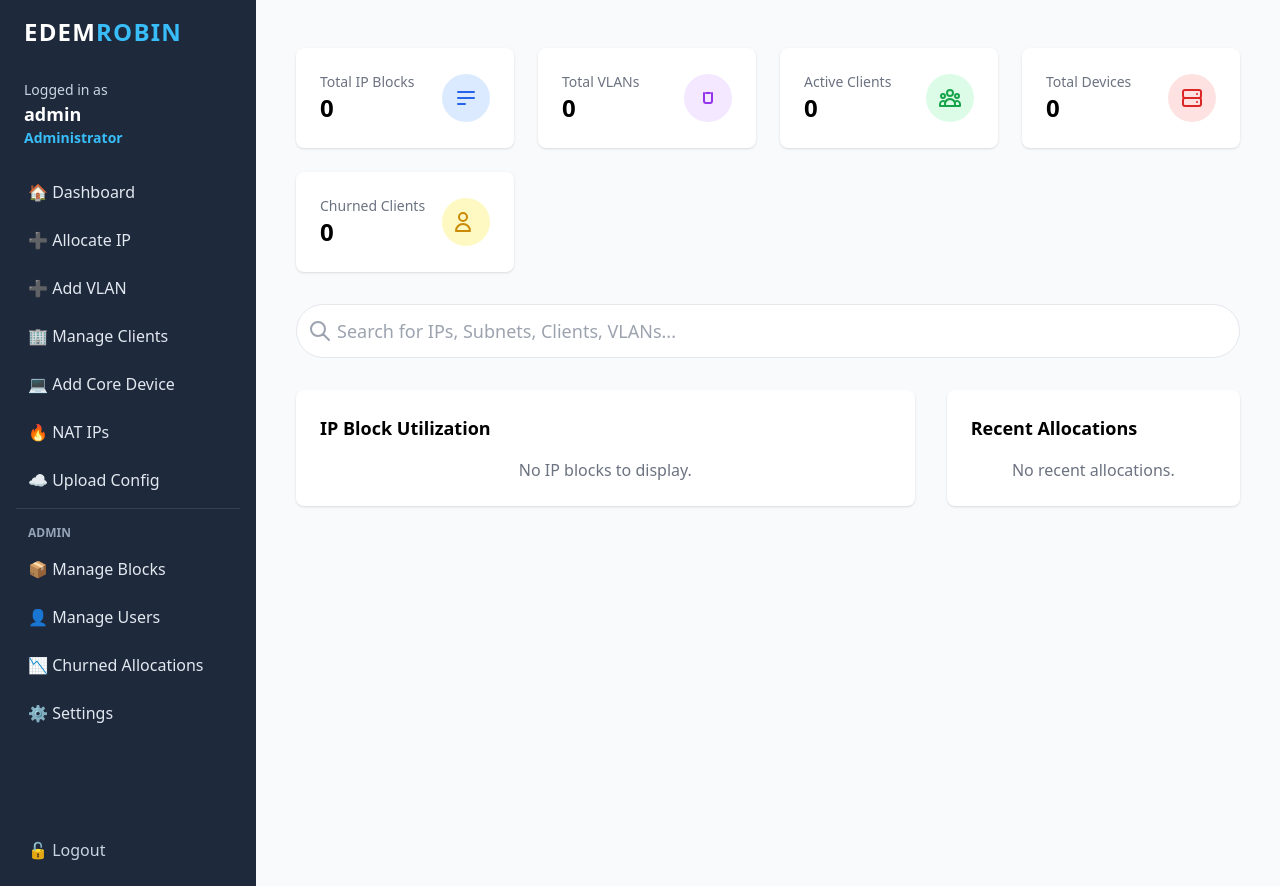
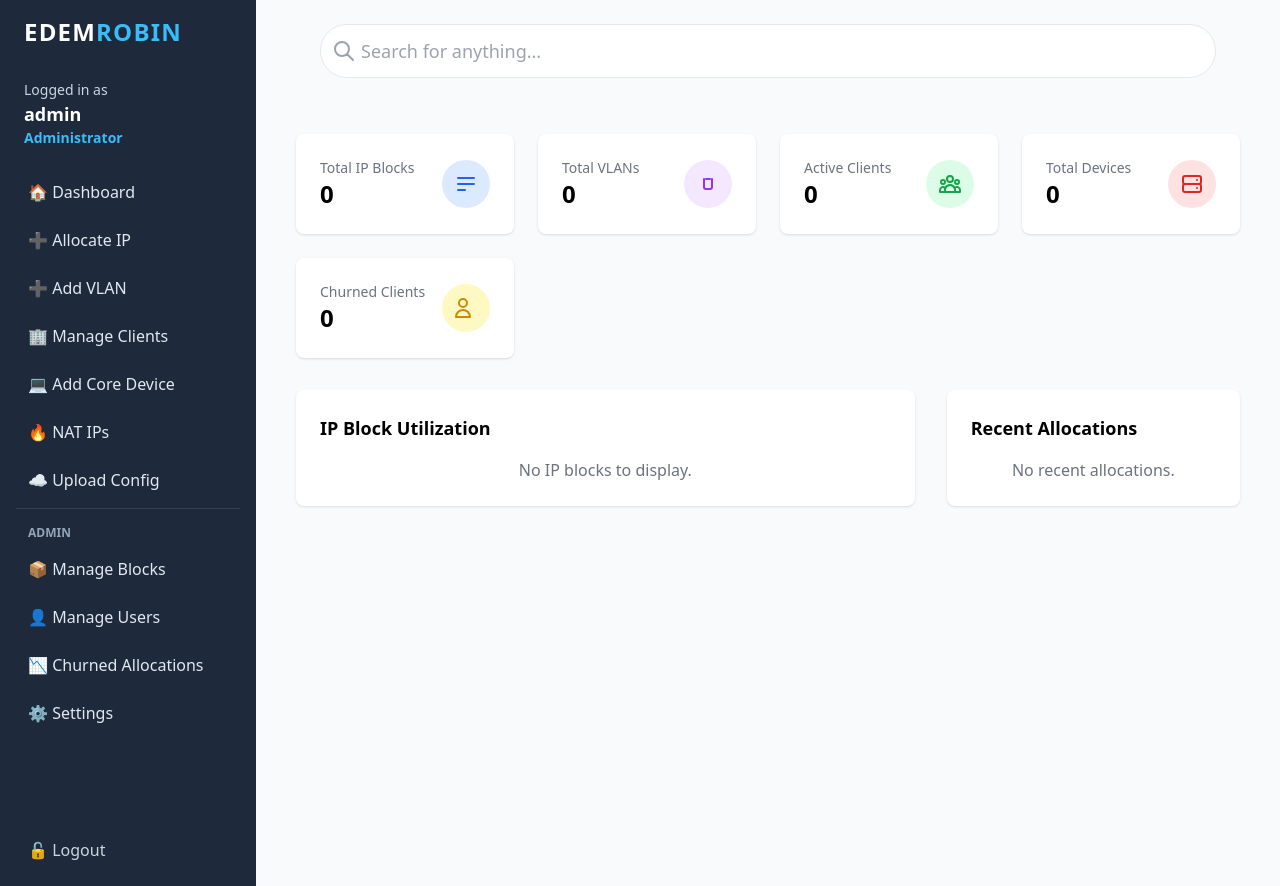
Before and after one commit to kojoedem/edemrobin, a FastAPI app: page / in a window 1280 px wide. Run offline with FastAPI, Linux system fonts and the light colour scheme; the visitor is signed in with stand-in values (Sample User, id 1); data comes from the database, SQL or seed files in the repository; data that the repository does not hold is empty; some libraries are stand-ins or nearby versions.

Commit message:
Feat(ui): Make search bar global
This commit moves the search bar from the dashboard page to the main layout, making it a global component that appears on all pages.

- The search bar HTML has been removed from `templates/dashboard.html`.
- The search bar HTML has been added to `templates/layout.html`, just above the main content block.
- The placeholder text has been updated to be more generic.
- A `max-width` has been applied to the search bar to improve its appearance on large screens.

```diff
--- a/templates/dashboard.html
+++ b/templates/dashboard.html
@@ -55,16 +55,6 @@
             </div>
         </div>
 
-        <!-- Search Bar -->
-        <div class="pb-8">
-            <form action="/dashboard/search" method="get" class="relative">
-                <input type="search" name="query" placeholder="Search for IPs, Subnets, Clients, VLANs..."
-                       class="w-full pl-10 pr-4 py-3 border rounded-full text-lg focus:ring-indigo-500 focus:border-indigo-500">
-                <div class="absolute inset-y-0 left-0 pl-3 flex items-center pointer-events-none">
-                    <svg xmlns="http://www.w3.org/2000/svg" class="h-6 w-6 text-gray-400" fill="none" viewBox="0 0 24 24" stroke="currentColor"><path stroke-linecap="round" stroke-linejoin="round" stroke-width="2" d="M21 21l-6-6m2-5a7 7 0 11-14 0 7 7 0 0114 0z" /></svg>
-                </div>
-            </form>
-        </div>
     </div>
 
     <!-- Scrollable Content -->
--- a/templates/layout.html
+++ b/templates/layout.html
@@ -88,6 +88,16 @@
 
       <!-- Main content -->
       <main class="flex-1 p-6 overflow-y-auto">
+        <!-- Global Search Bar -->
+        <div class="pb-8 max-w-4xl mx-auto">
+            <form action="/dashboard/search" method="get" class="relative">
+                <input type="search" name="query" placeholder="Search for anything..."
+                       class="w-full pl-10 pr-4 py-3 border rounded-full text-lg focus:ring-sky-500 focus:border-sky-500">
+                <div class="absolute inset-y-0 left-0 pl-3 flex items-center pointer-events-none">
+                    <svg xmlns="http://www.w3.org/2000/svg" class="h-6 w-6 text-gray-400" fill="none" viewBox="0 0 24 24" stroke="currentColor"><path stroke-linecap="round" stroke-linejoin="round" stroke-width="2" d="M21 21l-6-6m2-5a7 7 0 11-14 0 7 7 0 0114 0z" /></svg>
+                </div>
+            </form>
+        </div>
         {% block content %}{% endblock %}
       </main>
     </div>
```
